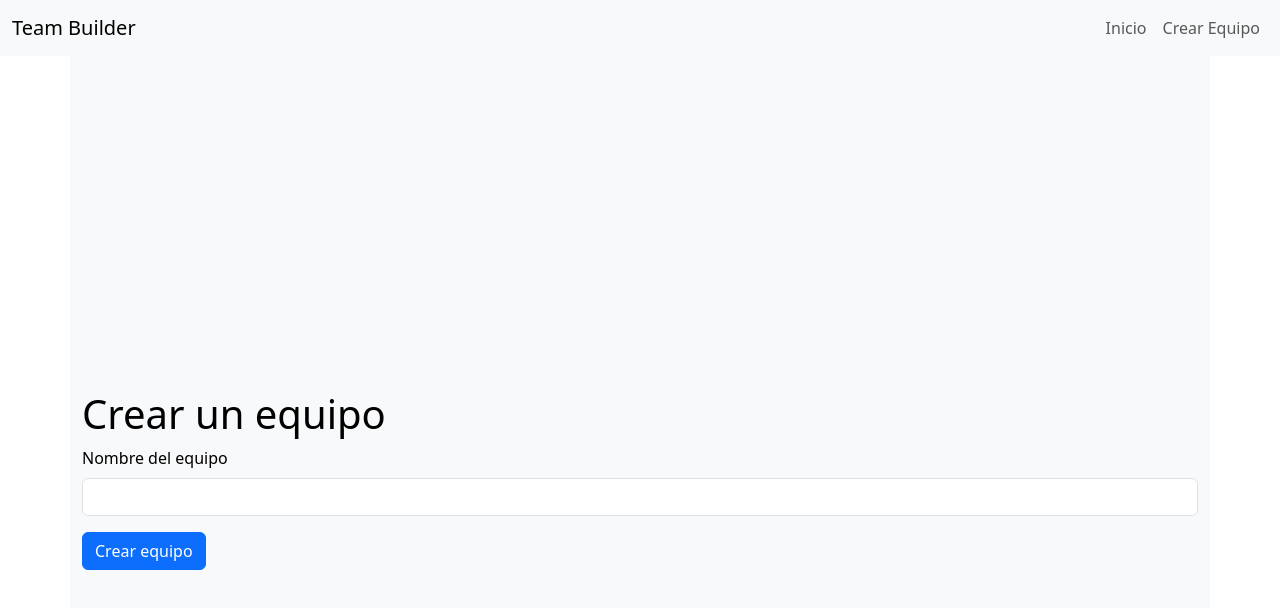
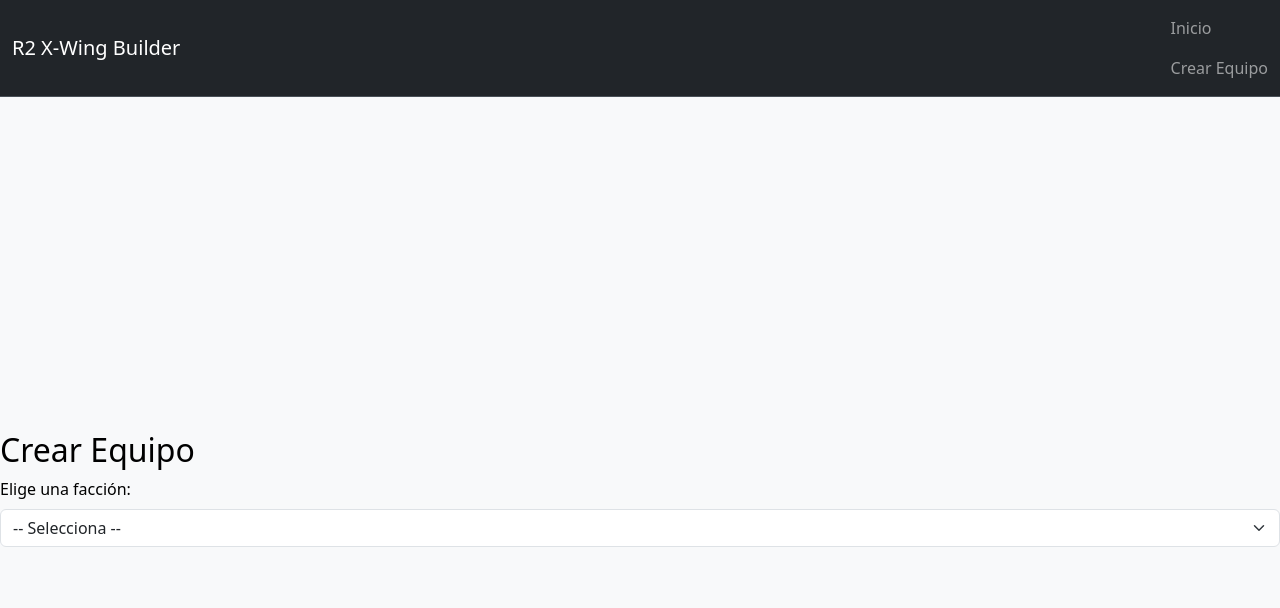
Before and after one commit to JuanBlancoEn/JuanBlancoEn.github.io, a React (Vite) app in the folder team-builder/: page /create in a window 1280 px wide. Shown: the top 608 px of the page. Built offline with nearby package versions, Linux system fonts and the light colour scheme; the HTML template or start-up script is replaced by a standard one.

Commit message:
añadido seleccion de facciones y equipo funcional inicial

```diff
--- /dev/null
+++ b/team-builder/src/components/FactionSelector.jsx
@@ -0,0 +1,22 @@
+import React from 'react';
+
+function FactionSelector({ factions, selected, onSelect }) {
+  return (
+    <div className="mb-3">
+      <label htmlFor="faction-select" className="form-label">Elige una facción:</label>
+      <select
+        id="faction-select"
+        className="form-select"
+        value={selected}
+        onChange={(e) => onSelect(e.target.value)}
+      >
+        <option value="">-- Selecciona --</option>
+        {Object.keys(factions).map(faction => (
+          <option key={faction} value={faction}>{faction}</option>
+        ))}
+      </select>
+    </div>
+  );
+}
+
+export default FactionSelector;
--- a/team-builder/src/components/Navbar.jsx
+++ b/team-builder/src/components/Navbar.jsx
@@ -3,9 +3,9 @@ import { Link } from 'react-router-dom';
 
 function Navbar() {
   return (
-    <nav className="navbar navbar-expand navbar-light bg-light">
+    <nav className="navbar bg-dark border-bottom border-body sticky-top" data-bs-theme="dark">
       <div className="container-fluid">
-        <Link to="/" className="navbar-brand">Team Builder</Link>
+        <Link to="/" className="navbar-brand">R2 X-Wing Builder</Link>
         <div className="navbar-nav">
           <Link to="/" className="nav-link">Inicio</Link>
           <Link to="/create" className="nav-link">Crear Equipo</Link>
--- /dev/null
+++ b/team-builder/src/components/ShipCard.jsx
@@ -0,0 +1,23 @@
+import React from 'react';
+
+function ShipCard({ ship, onAddPilot }) {
+  return (
+    <div className="card">
+      <div className="card-body">
+        <h5 className="card-title">{ship.name}</h5>
+        <p>Pilotos disponibles:</p>
+        {ship.pilots.map((pilot) => (
+          <button
+            key={pilot.name}
+            className="btn btn-outline-primary btn-sm me-2 mb-2"
+            onClick={() => onAddPilot(pilot)}
+          >
+            {pilot.name} ({pilot.points} pts)
+          </button>
+        ))}
+      </div>
+    </div>
+  );
+}
+
+export default ShipCard;
--- /dev/null
+++ b/team-builder/src/components/SquadBuilder.jsx
@@ -0,0 +1,34 @@
+import React, { useState } from 'react';
+import ShipCard from './ShipCard';
+import SquadSummary from './SquadSummary';
+
+function SquadBuilder({ factionData }) {
+  const [squad, setSquad] = useState([]);
+
+  const addShip = (ship, pilot) => {
+    const newShip = {
+      id: Date.now(), // ID único para cada nave añadida
+      name: ship.name,
+      pilot: pilot.name,
+      points: pilot.points,
+    };
+    setSquad([...squad, newShip]);
+  };
+
+  return (
+    <div className="mt-4">
+      <h4>Naves disponibles</h4>
+      <div className="row">
+        {factionData.ships.map((ship) => (
+          <div className="col-md-6 mb-3" key={ship.name}>
+            <ShipCard ship={ship} onAddPilot={(pilot) => addShip(ship, pilot)} />
+          </div>
+        ))}
+      </div>
+
+      <SquadSummary squad={squad} />
+    </div>
+  );
+}
+
+export default SquadBuilder;
--- /dev/null
+++ b/team-builder/src/components/SquadSummary.jsx
@@ -0,0 +1,22 @@
+import React from 'react';
+
+function SquadSummary({ squad }) {
+  const totalPoints = squad.reduce((acc, ship) => acc + ship.points, 0);
+
+  return (
+    <div className="mt-5">
+      <h4>Escuadrón actual</h4>
+      <ul className="list-group">
+        {squad.map((ship) => (
+          <li key={ship.id} className="list-group-item d-flex justify-content-between align-items-center">
+            {ship.name} - {ship.pilot}
+            <span className="badge bg-primary rounded-pill">{ship.points} pts</span>
+          </li>
+        ))}
+      </ul>
+      <h5 className="mt-3">Total: {totalPoints} puntos</h5>
+    </div>
+  );
+}
+
+export default SquadSummary;
--- /dev/null
+++ b/team-builder/src/data/factions.json
@@ -0,0 +1,31 @@
+{
+    "Rebel Alliance": {
+      "ships": [
+        {
+          "name": "X-Wing",
+          "pilots": [
+            { "name": "Luke Skywalker", "points": 6 },
+            { "name": "Wedge Antilles", "points": 5 }
+          ]
+        },
+        {
+          "name": "Y-Wing",
+          "pilots": [
+            { "name": "Dutch Vander", "points": 4 },
+            { "name": "Horton Salm", "points": 4 }
+          ]
+        }
+      ]
+    },
+    "Galactic Empire": {
+      "ships": [
+        {
+          "name": "TIE Fighter",
+          "pilots": [
+            { "name": "Howlrunner", "points": 3 },
+            { "name": "Iden Versio", "points": 3 }
+          ]
+        }
+      ]
+    }
+  }
--- a/team-builder/src/pages/CreateTeamPage.jsx
+++ b/team-builder/src/pages/CreateTeamPage.jsx
@@ -1,35 +1,25 @@
 import React, { useState } from 'react';
-import { useNavigate } from 'react-router-dom';
+import factionsData from '../data/factions.json';
+import FactionSelector from '../components/FactionSelector';
+import SquadBuilder from '../components/SquadBuilder';
 
 function CreateTeamPage() {
-  const [teamName, setTeamName] = useState('');
-  const navigate = useNavigate();
-
-  const handleSubmit = (e) => {
-    e.preventDefault();
-    // Aquí puedes agregar lógica para guardar el equipo
-    // Por ahora solo redirige a la página de detalles
-    navigate(`/team/${teamName}`);
-  };
+  const [selectedFaction, setSelectedFaction] = useState("");
 
   return (
-    <div className="container create-team-container">
-      <h1 className="mt-5">Crear un equipo</h1>
-      <form onSubmit={handleSubmit}>
-        <div className="mb-3">
-          <label htmlFor="teamName" className="form-label">Nombre del equipo</label>
-          <input
-            type="text"
-            className="form-control"
-            id="teamName"
-            value={teamName}
-            onChange={(e) => setTeamName(e.target.value)}
-          />
-        </div>
-        <button type="submit" className="btn btn-primary">Crear equipo</button>
-      </form>
+    <div className="create-team-container">
+      <h2>Crear Equipo</h2>
+      <FactionSelector
+        factions={factionsData}
+        selected={selectedFaction}
+        onSelect={setSelectedFaction}
+      />
+
+      {selectedFaction && (
+        <SquadBuilder factionData={factionsData[selectedFaction]} />
+      )}
     </div>
   );
 }
 
-export default CreateTeamPage;  {/* Asegúrate de que esta línea esté aquí */}
+export default CreateTeamPage;
```
